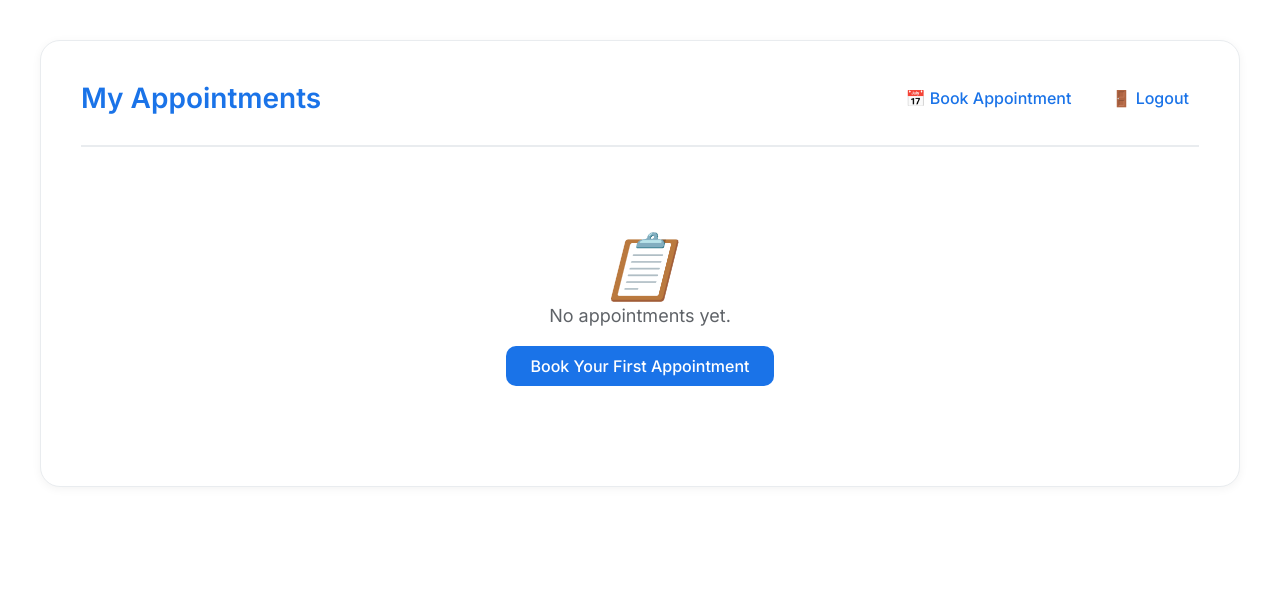
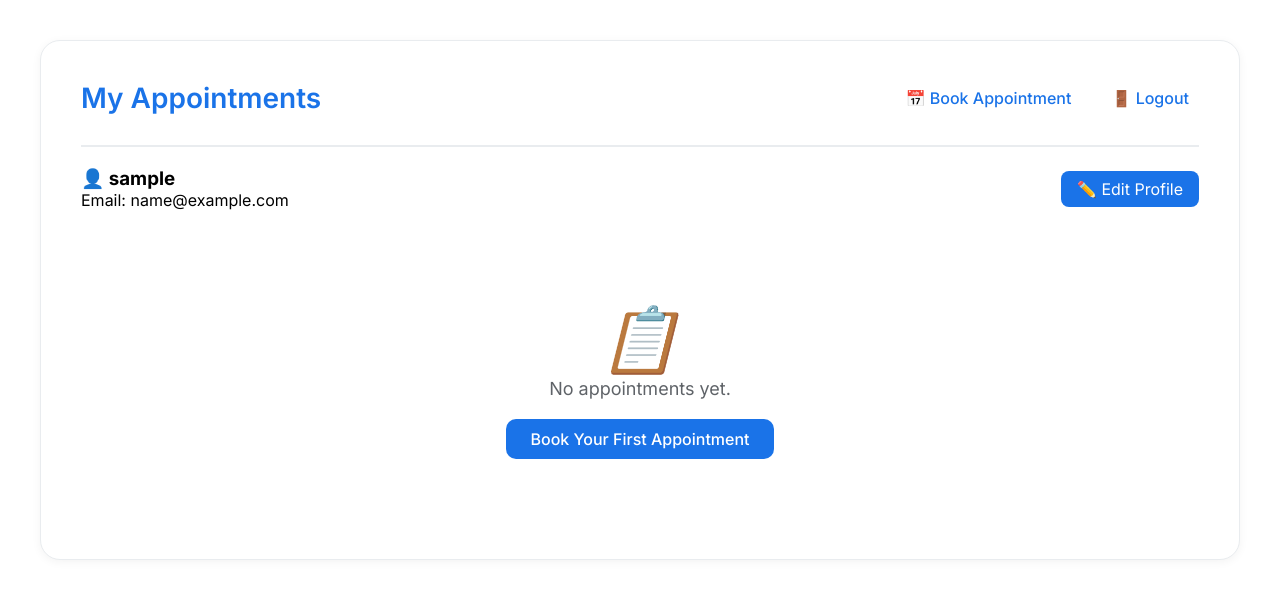
Before and after one commit to samiksha-2702/Appointment-Booking-system, a Django app: page /appointments/ in a window 1280 px wide. Shown: the top 599 px of the page. Run offline with Django 5.2, Linux system fonts and the light colour scheme; the visitor is signed in with stand-in values (Sample User, id 1); data that the repository does not hold is empty.

Commit message:
Initial commit

```diff
--- a/appointment/urls.py
+++ b/appointment/urls.py
@@ -11,5 +11,5 @@ urlpatterns = [
     path('appointments/', views.view_appointments, name='view_appointments'),
     path('update/<int:id>/', views.update_appointment, name='update_appointment'),
     path('cancel/<int:id>/', views.cancel_appointment, name='cancel_appointment'),
-    path('profile/<str:username>/', views.user_profile, name='user_profile'),
+    path('profile/edit/', views.update_profile, name='update_profile'),
 ]
--- a/appointment/views.py
+++ b/appointment/views.py
@@ -51,7 +51,14 @@ def view_appointments(request):
     appointments = Appointment.objects.filter(user=request.user)
     if status:
         appointments = appointments.filter(status=status)
-    return render(request, 'views.html', {'appointments': appointments})
+
+    # Add user to context for profile info
+    context = {
+        'appointments': appointments,
+        'user': request.user,
+    }
+
+    return render(request, 'views.html', context)
 
 # Update
 @login_required(login_url='/signin/')
@@ -159,7 +166,12 @@ def user_dashboard(request):
 
     return render(request, 'dashboard.html', context)
 
-@login_required
-def user_profile(request, username):
-    user = get_object_or_404(User, username=username)
-    return render(request, 'profile.html', {'profile_user': user})
+@login_required(login_url='/signin/')
+def update_profile(request):
+    user = request.user
+    if request.method == 'POST':
+        user.username = request.POST.get('username')
+        user.email = request.POST.get('email')
+        user.save()
+        return redirect('view_appointments')
+    return render(request, 'update_profile.html', {'user': user})
--- a/templates/base.html
+++ b/templates/base.html
@@ -356,9 +356,7 @@
 
         <div style="display:flex; align-items:center; gap:10px;">
             <i class="fas fa-user-circle" style="font-size:20px; color:#1a73e8;"></i>
-            <a href="{% url 'user_profile' request.user.username %}" style="font-weight: 600; text-decoration: none;">
-                {{ request.user.username }}
-            </a>
+            <span style="font-weight:600;">{{ request.user.username }}</span>
 
             <a href="{% url 'dashboard' %}" class="btn-register">Dashboard</a>
             <a href="{% url 'logout' %}" class="btn-login">Logout</a>
--- a/templates/views.html
+++ b/templates/views.html
@@ -1,11 +1,14 @@
-<!DOCTYPE html>
+<!doctype html>
 <html lang="en">
   <head>
-    <meta charset="UTF-8">
-    <meta name="viewport" content="width=device-width, initial-scale=1.0">
+    <meta charset="UTF-8" />
+    <meta name="viewport" content="width=device-width, initial-scale=1.0" />
     <title>My Appointments</title>
 
-    <link href="https://fonts.googleapis.com/css2?family=Inter:wght@400;500;600;700&display=swap" rel="stylesheet">
+    <link
+      href="https://fonts.googleapis.com/css2?family=Inter:wght@400;500;600;700&display=swap"
+      rel="stylesheet"
+    />
 
     <style>
       * {
@@ -15,7 +18,7 @@
       }
 
       body {
-            font-family: 'Inter', sans-serif;
+        font-family: "Inter", sans-serif;
         background: #ffffff;
         min-height: 100vh;
         padding: 40px 20px;
@@ -27,7 +30,7 @@
         background: white;
         border-radius: 20px;
         padding: 40px;
-            box-shadow: 0 2px 10px rgba(0,0,0,0.05);
+        box-shadow: 0 2px 10px rgba(0, 0, 0, 0.05);
         border: 1px solid #e9ecef;
       }
 
@@ -187,7 +190,7 @@
       .empty-state a:hover {
         background: #1557b0;
         transform: translateY(-2px);
-            box-shadow: 0 5px 15px rgba(26,115,232,0.3);
+        box-shadow: 0 5px 15px rgba(26, 115, 232, 0.3);
       }
 
       @media (max-width: 768px) {
@@ -204,7 +207,8 @@
           font-size: 24px;
         }
 
-            th, td {
+        th,
+        td {
           padding: 10px;
           font-size: 14px;
         }
@@ -227,6 +231,36 @@
       </div>
 
       <hr />
+
+      <!-- User Profile Section -->
+      <div
+        class="user-profile"
+        style="
+          display: flex;
+          justify-content: space-between;
+          align-items: center;
+          margin-bottom: 30px;
+          flex-wrap: wrap;
+        "
+      >
+        <div>
+          <h3>👤 {{ user.username }}</h3>
+          <p>Email: {{ user.email }}</p>
+        </div>
+        <div>
+          <a
+            href="{% url 'update_profile' %}"
+            style="
+              padding: 8px 16px;
+              background: #1a73e8;
+              color: white;
+              border-radius: 8px;
+              text-decoration: none;
+            "
+            >✏️ Edit Profile</a
+          >
+        </div>
+      </div>
 
       {% if appointments %}
       <div class="appointments-table">
@@ -259,7 +293,14 @@
                 {% if app.status != 'Cancelled' %}
                 <div class="action-links">
                   <a href="{% url 'update_appointment' app.id %}">✏️ Edit</a> |
-                                <a href="{% url 'cancel_appointment' app.id %}" onclick="return confirm('Are you sure you want to cancel this appointment?')">
+                  <a
+                    href="{% url 'cancel_appointment' app.id %}"
+                    onclick="
+                      return confirm(
+                        'Are you sure you want to cancel this appointment?',
+                      );
+                    "
+                  >
                     ❌ Cancel
                   </a>
                 </div>
```
Lines whose indentation alone changed are shown as unchanged.
